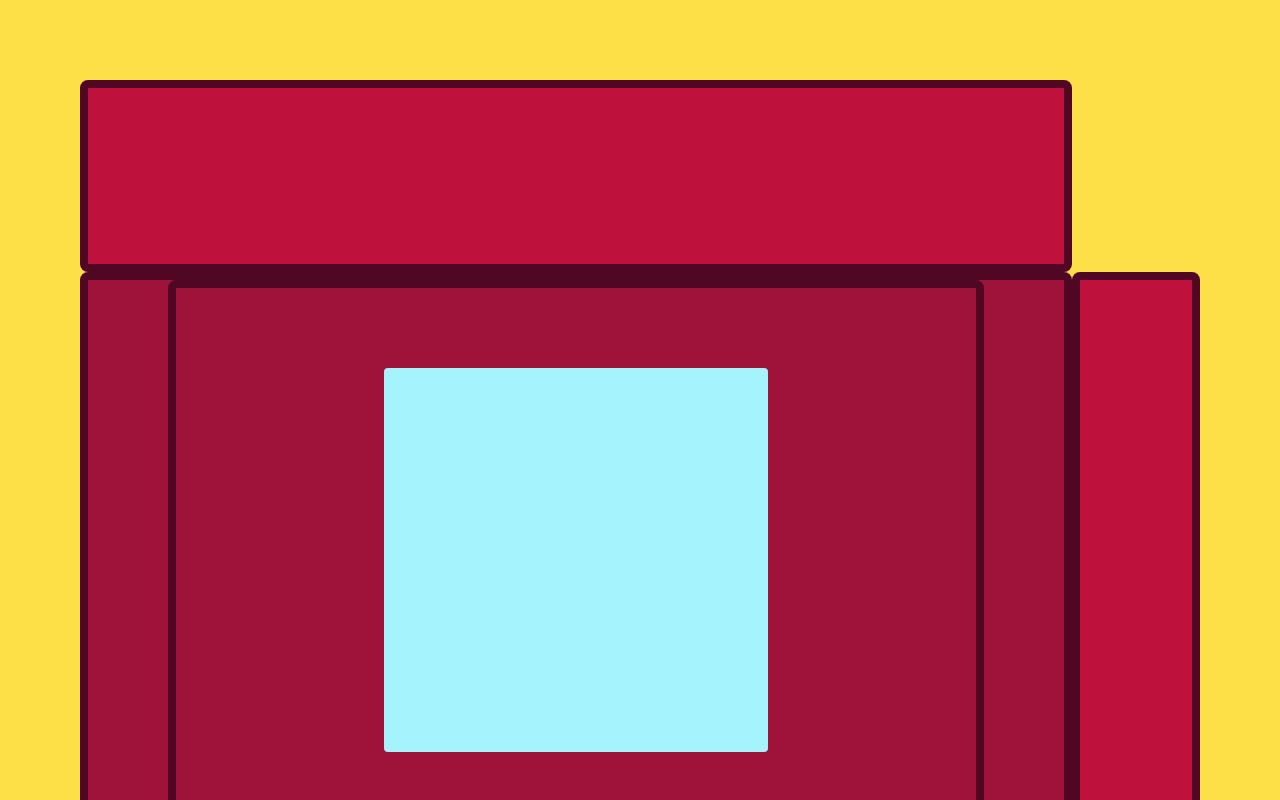
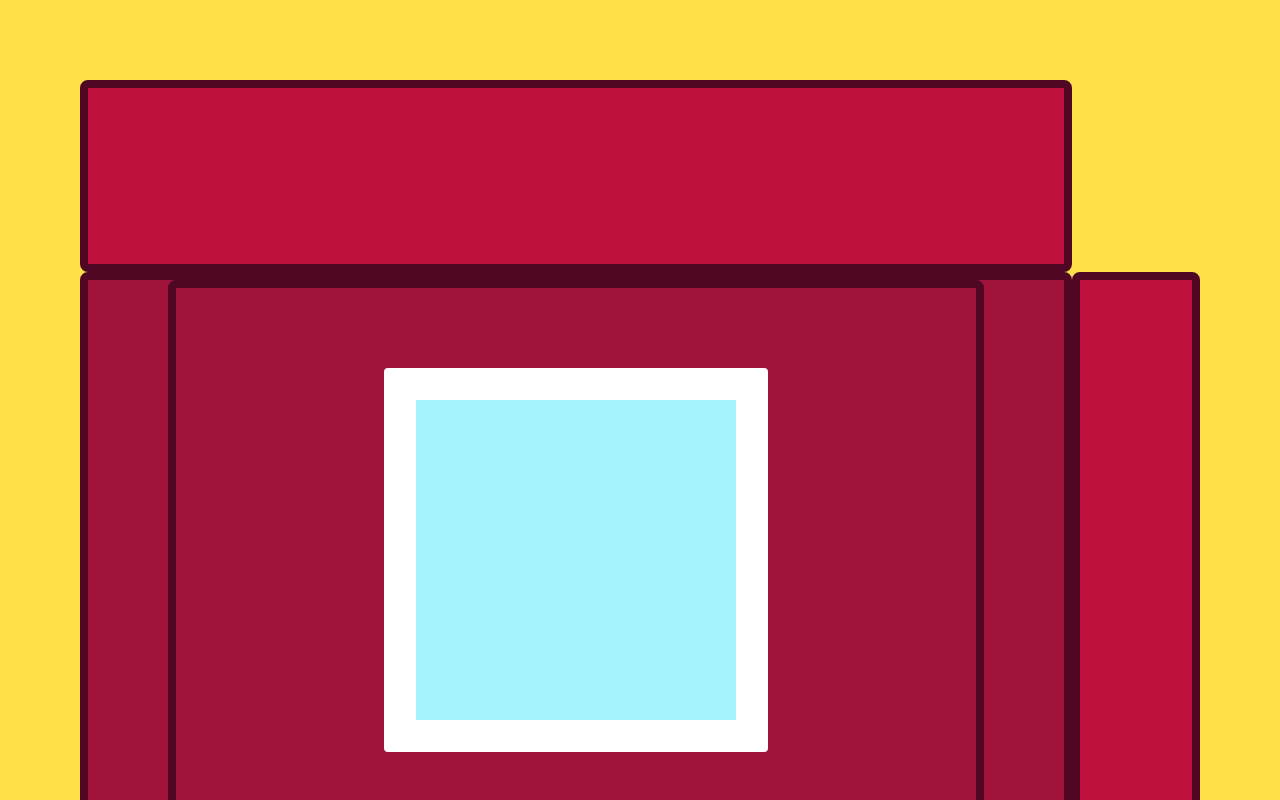
Before and after one commit to JourneyHM/Pokedex, a React (Create React App) app in the folder pokedex/: page / in a window 1280 px wide. Shown: the top 800 px of the page. Built offline with nearby package versions, Linux system fonts and the light colour scheme.

Commit message:
Correccion en los margenes

```diff
--- a/pokedex/src/App.tsx
+++ b/pokedex/src/App.tsx
@@ -24,7 +24,7 @@ function App() {
           <div className="rounded-lg border-8 border-pink-950 bg-rose-700 h-48  mt-20 ml-20"></div>
           <div className="rounded-lg border-8 border-pink-950 bg-rose-800 h-dvh  ml-20">
             <div className="rounded-lg border-8 border-pink-950 bg-rose-800 h-full mb-80 ml-20 mr-20">
-              <Container color='blue'></Container>
+              <Container color='white'></Container>
             </div>
           </div>
 
--- a/pokedex/src/components/Pokedex/container.css
+++ b/pokedex/src/components/Pokedex/container.css
@@ -12,6 +12,6 @@
 }
 .escala{
 
-    @apply w-80 h-80 mb-4 bg-cyan-200 flex ;
+    @apply w-80 h-80  bg-cyan-200 flex ;
 
   }
```
